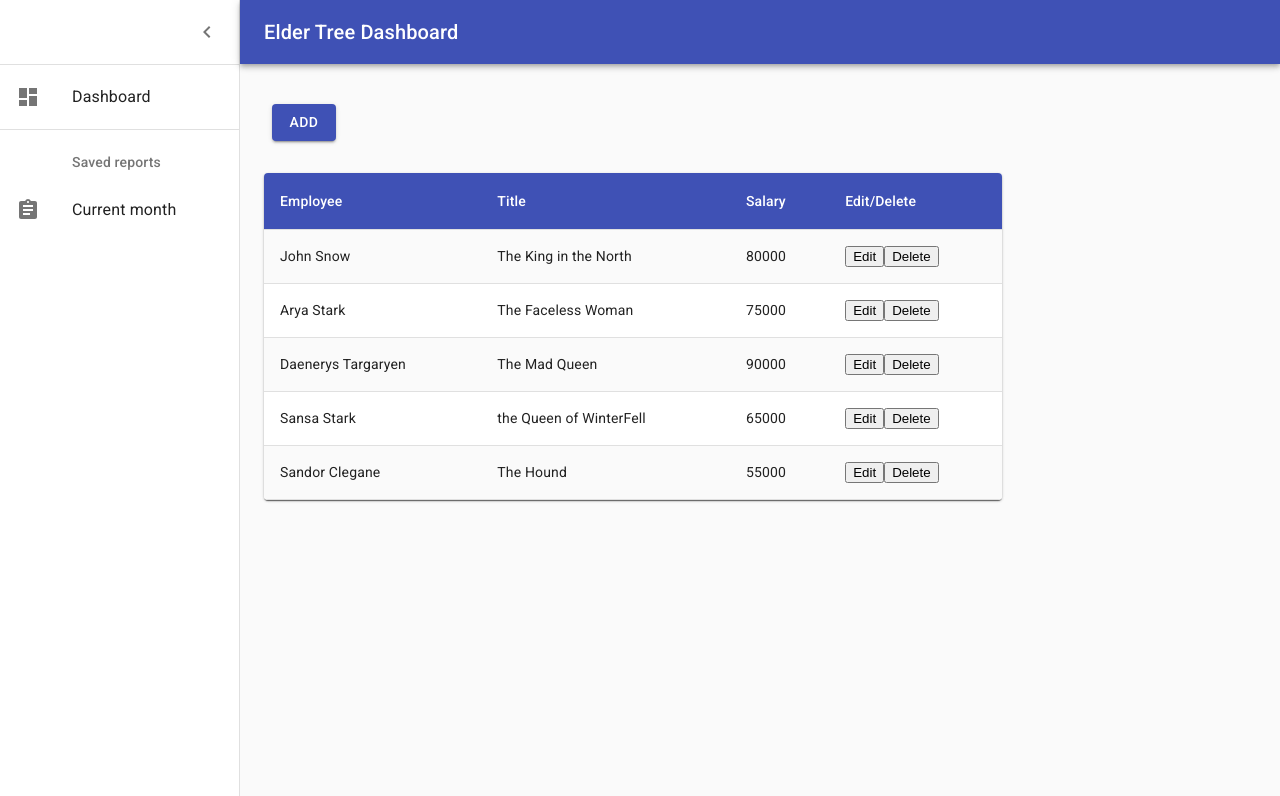
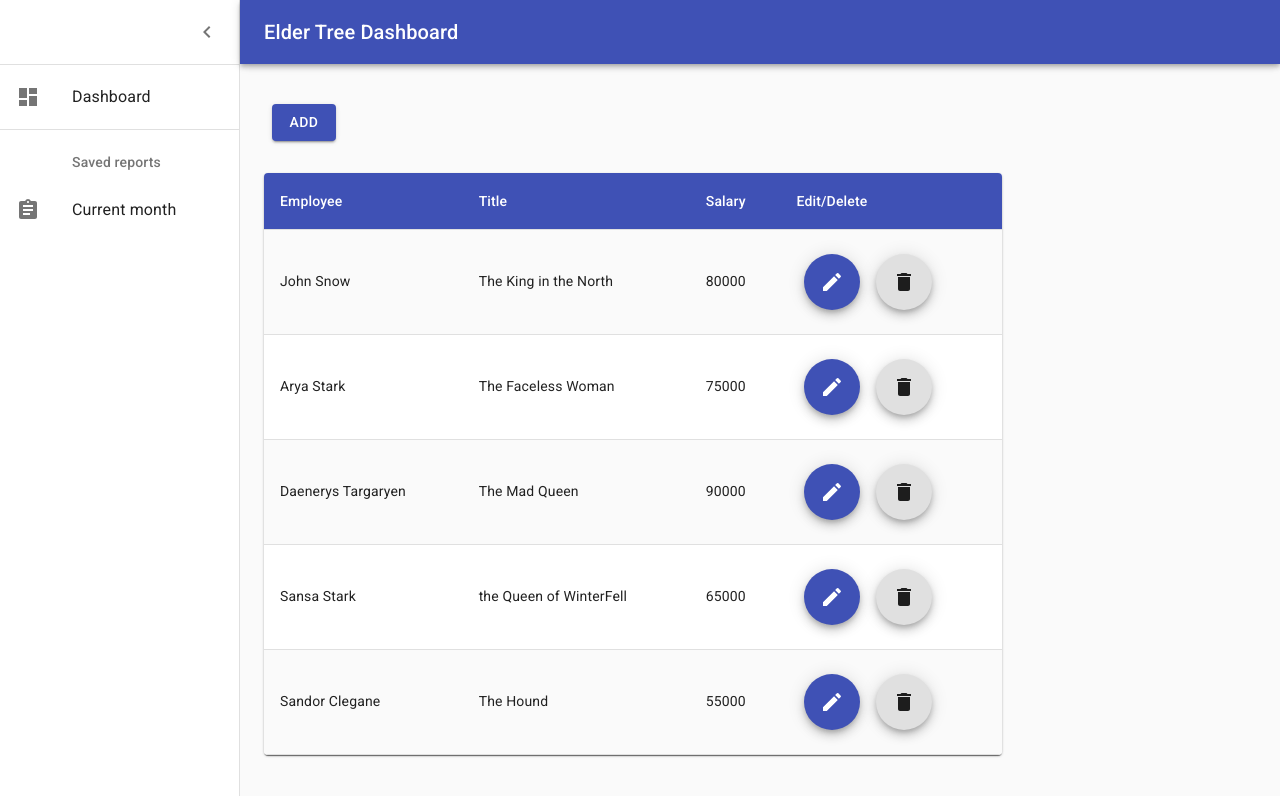
Before and after one commit to sohanthapa/ElderTree-Project1, a React (Create React App) app in the folder react/: page /dashboard in a window 1280 px wide. Shown: the top 796 px of the page. Built offline with nearby package versions, Linux system fonts and the light colour scheme.

Commit message:
add styled edit and delete icons to the table

```diff
--- a/react/src/components/dashboard/EmployeeTable.js
+++ b/react/src/components/dashboard/EmployeeTable.js
@@ -6,6 +6,10 @@ import TableCell from '@material-ui/core/TableCell';
 import TableHead from '@material-ui/core/TableHead';
 import TableRow from '@material-ui/core/TableRow';
 import Paper from '@material-ui/core/Paper';
+
+import Fab from '@material-ui/core/Fab';
+import EditIcon from '@material-ui/icons/Edit';
+import DeleteIcon from '@material-ui/icons/Delete';
 
 const StyledTableCell = withStyles(theme => ({
    head: {
@@ -85,6 +89,9 @@ const useStyles = makeStyles(theme => ({
    },
    table: {
       minWidth: 700
+   },
+   fab: {
+      margin: theme.spacing(1)
    }
 }));
 
@@ -110,7 +117,18 @@ export default function EmployeeTable() {
                      </StyledTableCell>
                      <StyledTableCell>{row.title}</StyledTableCell>
                      <StyledTableCell>{row.salary}</StyledTableCell>
-                     <StyledTableCell>{row.buttons}</StyledTableCell>
+                     <StyledTableCell>
+                        <Fab
+                           color="primary"
+                           aria-label="edit"
+                           className={classes.fab}
+                        >
+                           <EditIcon />
+                        </Fab>
+                        <Fab aria-label="delete" className={classes.fab}>
+                           <DeleteIcon />
+                        </Fab>
+                     </StyledTableCell>
                   </StyledTableRow>
                ))}
             </TableBody>
```
